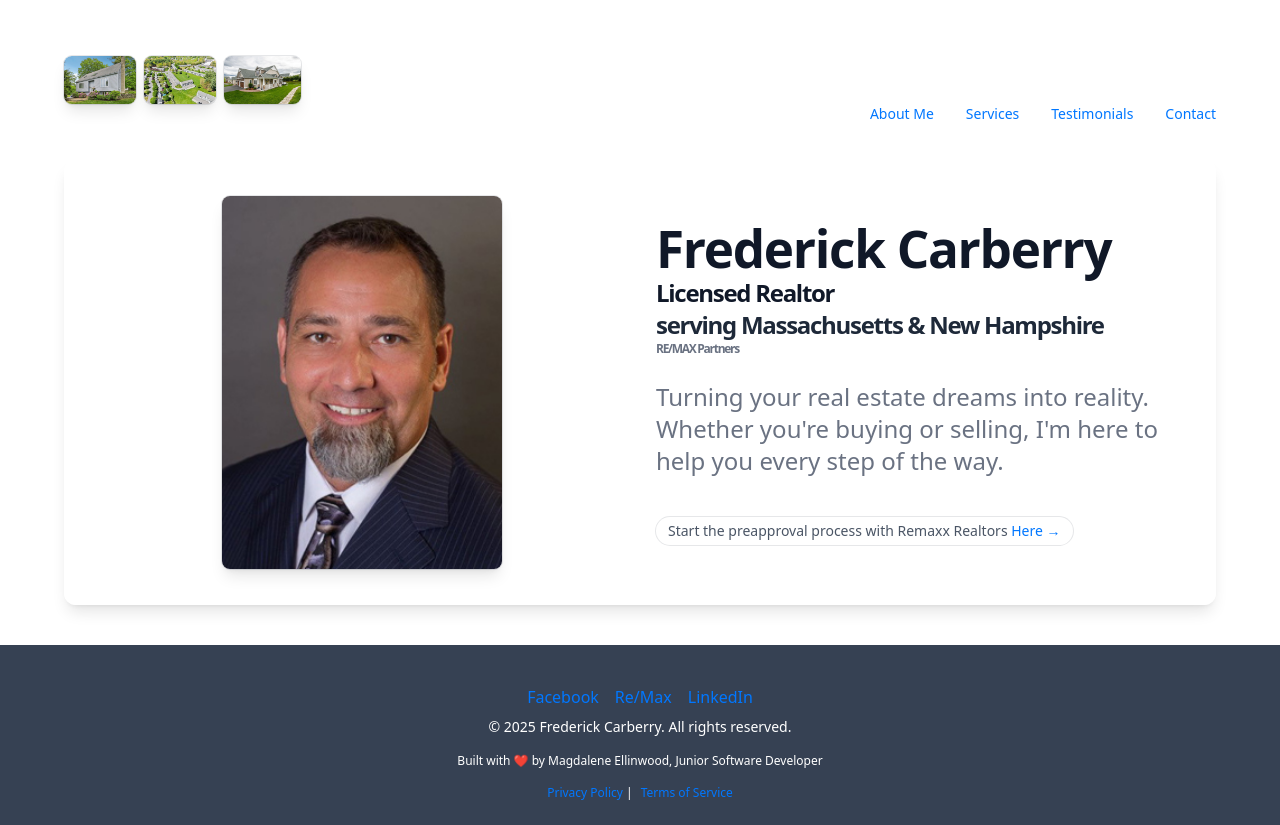
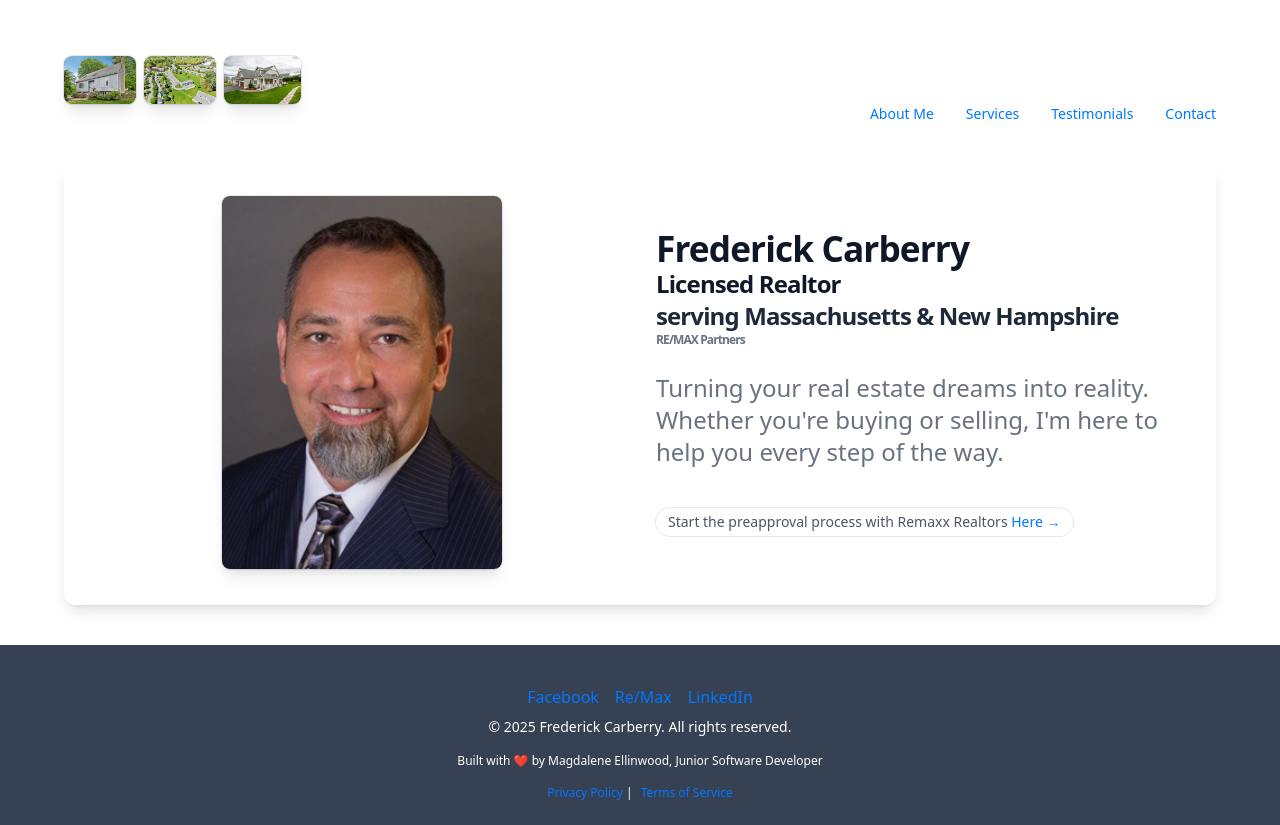
Before and after one commit to mellinwood1023/FCarberry_Site, a React (Vite) app: page / in a window 1280 px wide. Built offline with nearby package versions, Linux system fonts and the light colour scheme; the HTML template or start-up script is replaced by a standard one.

Commit message:
color change

```diff
--- a/src/index.css
+++ b/src/index.css
@@ -7,7 +7,7 @@
 
   color-scheme: light;
   color: #213547;
-  background-color: #ffffff;
+  background-color: #a4cef2;
 
   font-synthesis: none;
   text-rendering: optimizeLegibility;
@@ -35,7 +35,7 @@ body {
 }
 
 h1 {
-  font-size: 3.2em;
+  font-size: 2.2em;
   line-height: 1.1;
 }
 
```
